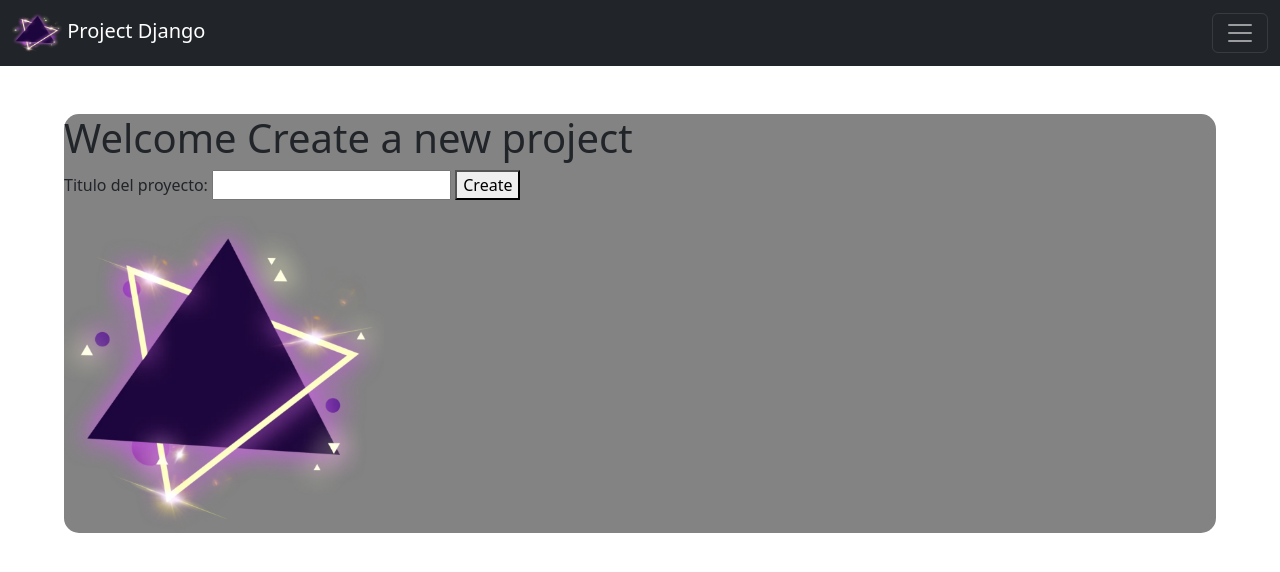
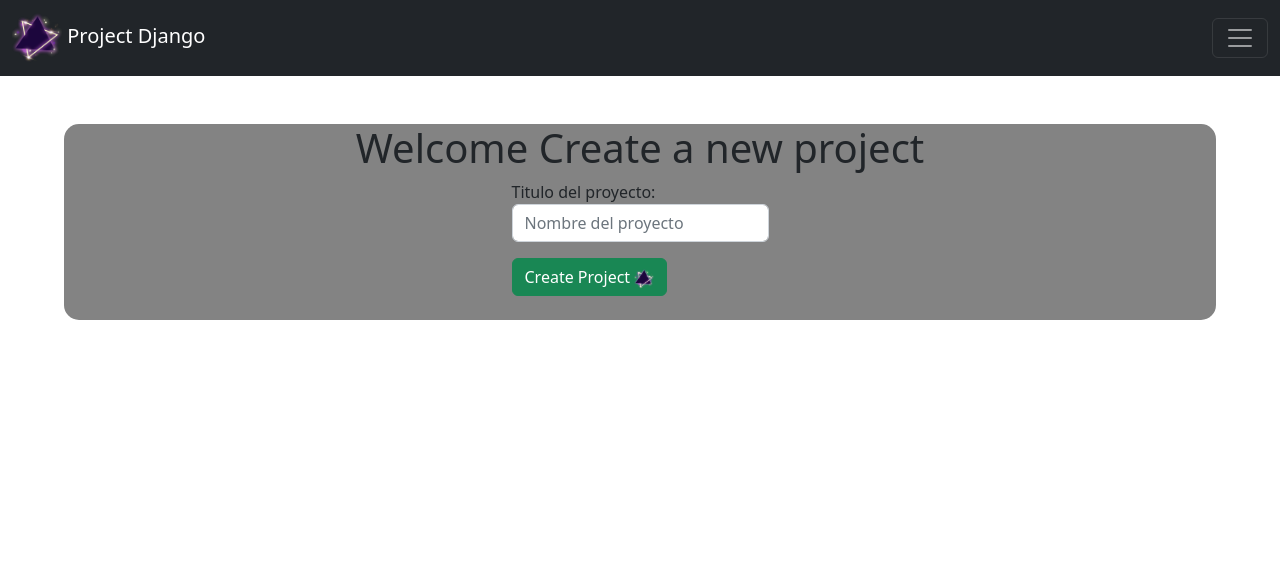
Before and after one commit to Jhonatan2022/Aprendiendo-Django, a Django app: page /create_project/ in a window 1280 px wide. Shown: the top 572 px of the page. Run offline with Django 4.2, Linux system fonts and the light colour scheme.

Commit message:
Styles in project

```diff
--- a/djangoproject/myapp/forms.py
+++ b/djangoproject/myapp/forms.py
@@ -9,16 +9,29 @@ from django import forms
 class Createtask(forms.Form):
 
     # Creamos un campo de tipo CharField para el título de la tarea
-    tittle = forms.CharField(label="Titulo de la tarea", max_length=60)
+    # Agregaremos estilos al formulario
+    tittle = forms.CharField(label="Titulo de la tarea", max_length=60, widget=forms.TextInput(attrs={
+        # Agregaremos estilos al formulario
+        'class': 'form-control',
+        'placeholder': 'Titulo de la tarea'}))
 
     # Creamos un campo de tipo CharField para la descripción de la tarea
     description = forms.CharField(
-        label="Descripción de la tarea", widget=forms.Textarea)
+        label="Descripción de la tarea", widget=forms.Textarea(attrs={
+            # Agregaremos estilos al formulario
+            'class': 'form-control',
+            'placeholder': 'Descripcion de la tarea',
+            'rows': '3'}))
 
     # Creamos un campo para seleccionar el proyecto al que pertenece la tarea o crear uno nuevo proyecto
+
 
 # Crearemos una clase para un formulario para crear un proyecto
 class Createproject(forms.Form):
 
     # Creamos un campo de tipo CharField para el título del proyecto
-    name = forms.CharField(label="Titulo del proyecto", max_length=50)
+    name = forms.CharField(label="Titulo del proyecto", max_length=50,
+    widget=forms.TextInput(attrs={
+        # Agregaremos estilos al formulario
+        'class': 'form-control',
+        'placeholder': 'Nombre del proyecto'}))
--- a/djangoproject/myapp/templates/layouts/navbar.html
+++ b/djangoproject/myapp/templates/layouts/navbar.html
@@ -32,7 +32,7 @@
     <nav class="navbar navbar-dark bg-dark mb-5">
       <div class="container-fluid">
         <a class="navbar-brand" href="{% url 'index' %}">
-          <img class="image" src="{% static 'logo3.webp' %}" alt="" width="50" height="40" class="d-inline-block align-text-top">
+          <img class="image" src="{% static 'logo3.webp' %}" alt="" width="50" height="50" class="d-inline-block align-text-top">
           Project Django</a>
         <button
           class="navbar-toggler"
--- a/djangoproject/myapp/templates/projects/create_project.html
+++ b/djangoproject/myapp/templates/projects/create_project.html
@@ -4,31 +4,30 @@
 <!--Llamamos la función para cargar contenido estatico-->
 {% load static %}
 
-
 <!--Insertamos el contenido en la variable que creamos anteriormente-->
 {% block content %}
 
 <title>Create projects</title>
 
-
-<h1>Welcome Create a new project</h1>
+<h1 align="center" >Welcome Create a new project</h1>
 
 <!--Insertamos la variable -->
 {% csrf_token %}
 
-
 <!--Creamos el formulario-->
 <form method="POST">
-    <!--Insertamos la variable -->
-    {% csrf_token %}
+  <!--Insertamos la variable -->
+  {% csrf_token %}
 
-    {{ form }}
-
-    <button>Create</button>
-
-    </p>
-
-    <img src="{% static 'logo3.webp' %}" alt="" width="320">
+  <div class="row g-3 align-items-center" style="justify-content: center">
+    <div class="col-auto">
+      {{ form}}
+      <button type="submit" class="btn btn-success mt-3 mb-4">Create Project
+        <img src="{% static 'logo3.webp' %}" alt="" width="20" /></button>
+    </div>
+  </div>
 
 
-    {% endblock %}
+</form>
+
+{% endblock %}
```
Also changed, not shown: djangoproject/myapp/templates/tasks/create_task.html (+9 -3 lines), djangoproject/myapp/templates/tasks/tasks.html (+4 -5 lines).
